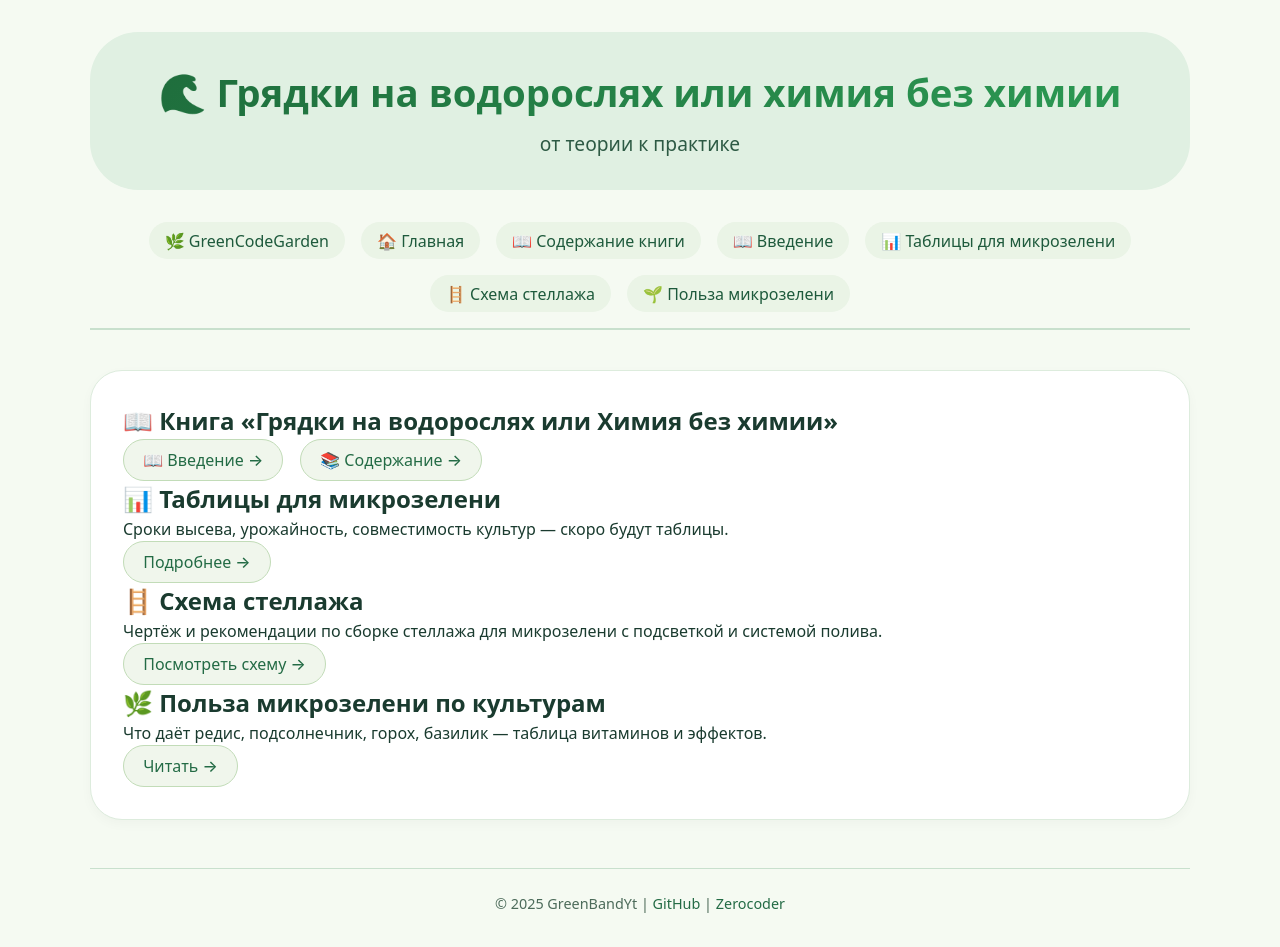
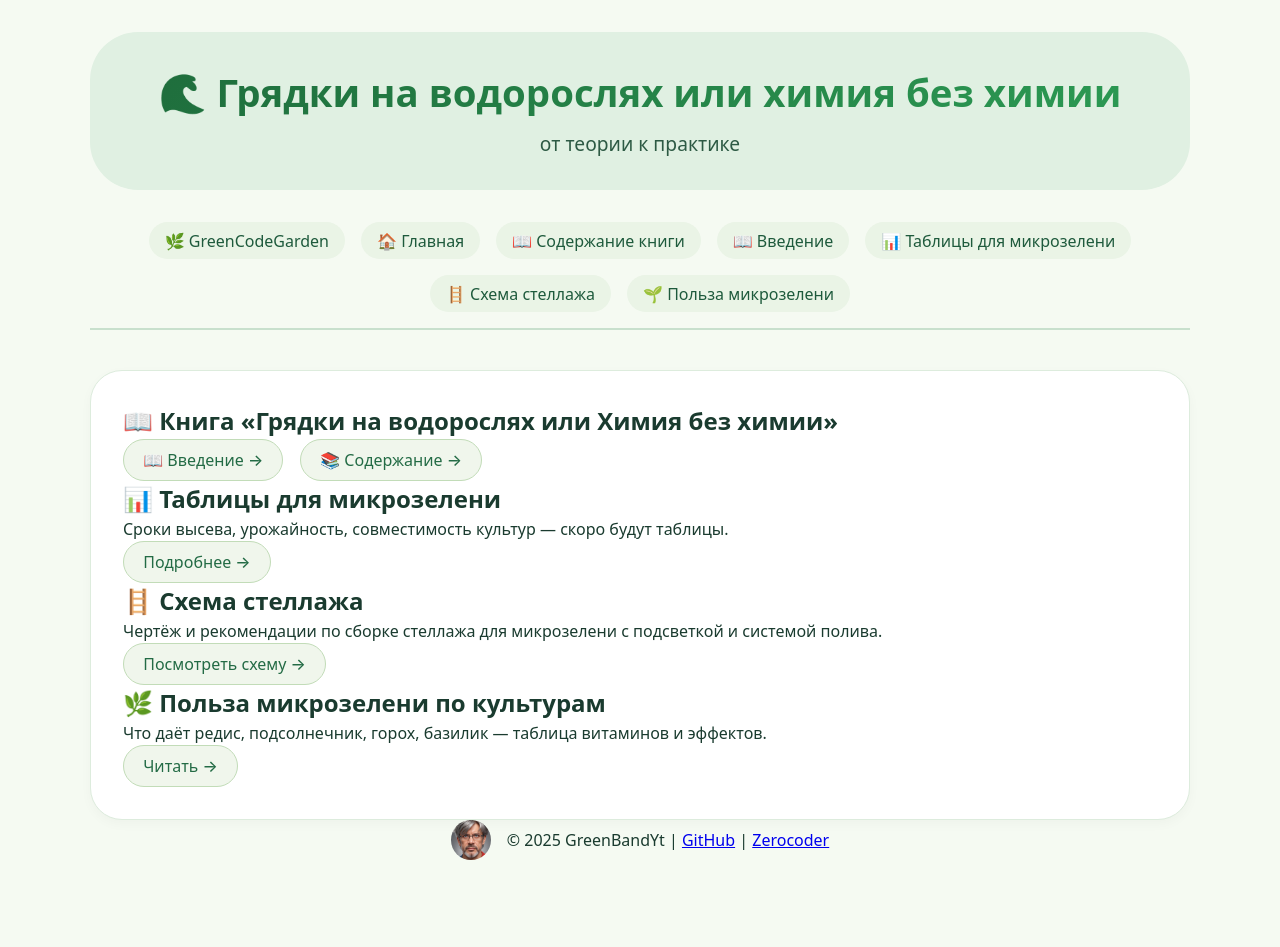
Before and after one commit to GreenBandYt/UnexpectedGardener-Site, a Jekyll site: the page built from index.html, in a window 1280 px wide. Built offline with Jekyll 4.4.1, drawn with Linux system fonts in a browser that asks for light colours; after the commit the page ends 900 px from its top, so only the background shows below that.

Commit message:
Update default.html

```diff
--- a/_layouts/default.html
+++ b/_layouts/default.html
@@ -82,21 +82,6 @@
         .placeholder-link:hover {
             background: #e2efda;
         }
-        footer {
-            text-align: center;
-            margin-top: 3rem;
-            padding-top: 1.5rem;
-            border-top: 1px solid #c8e0cd;
-            font-size: 0.9rem;
-            color: #4c6b5a;
-        }
-        footer a {
-            color: #236b45;
-            text-decoration: none;
-        }
-        footer a:hover {
-            text-decoration: underline;
-        }
         @media (max-width: 640px) {
             .hero h1 { font-size: 1.8rem; }
         }
@@ -123,9 +108,7 @@
         {{ content }}
     </div>
 
-    <footer>
-        <p>© 2025 GreenBandYt | <a href="https://github.com/GreenBandYt">GitHub</a> | <a href="https://zerocoder.ru/">Zerocoder</a></p>
-    </footer>
+    {% include footer.html %}
 </div>
 </body>
 </html>
```
